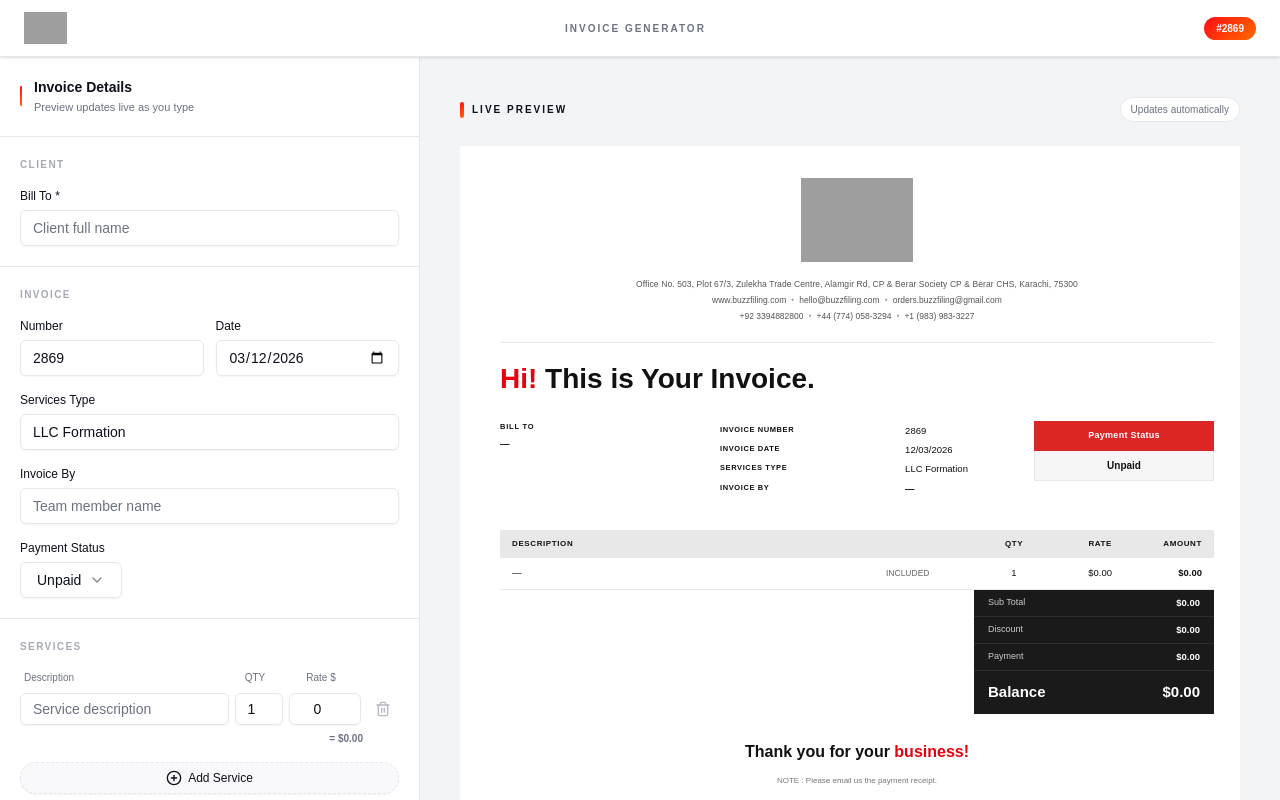
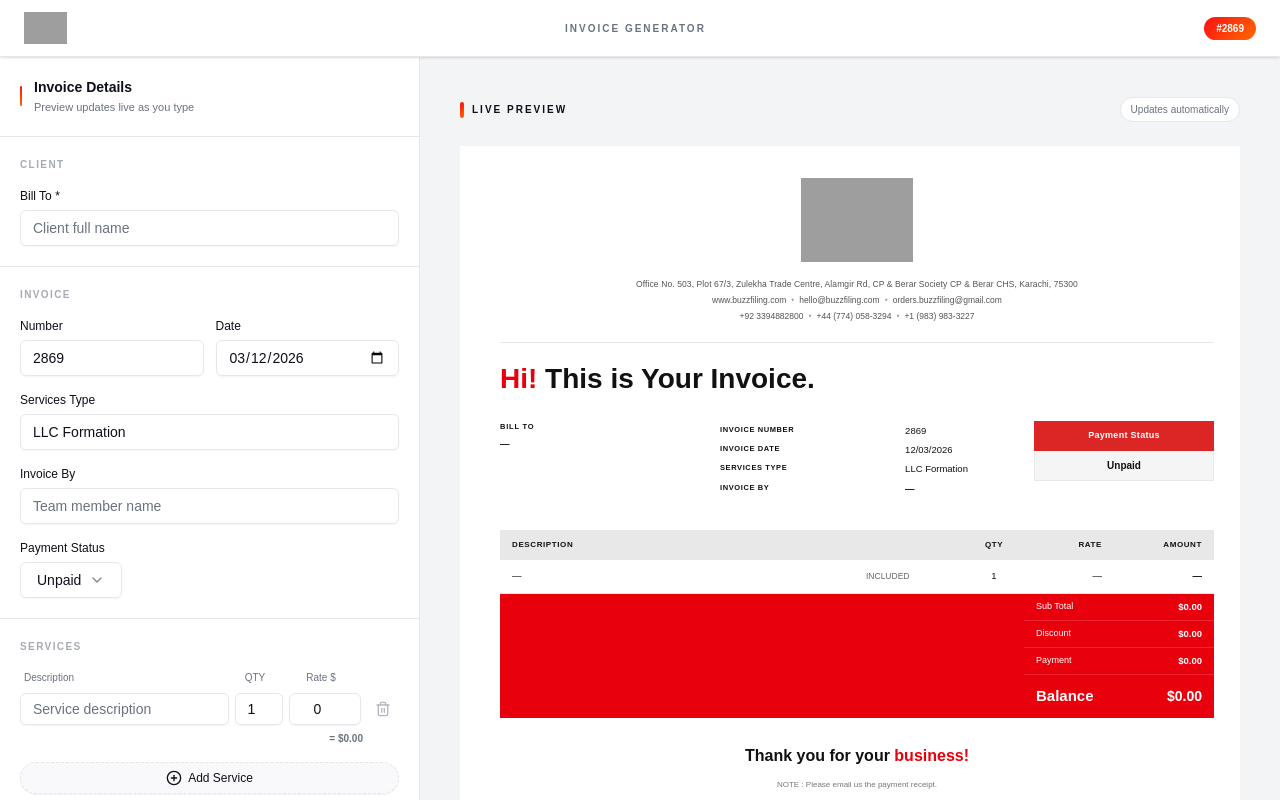
Before and after one commit to UmerSaleemUltra/BuzzFiling-Invoicing-Tool, a Next.js app: page / in a window 1280 px wide. Shown: the top 800 px of the page. Built offline with nearby package versions, Linux system fonts and the light colour scheme; grey boxes are pictures that could not be loaded; a web font is replaced by a local one.

Commit message:
refactor: unify line items and totals table design\n\nCombine line items and totals into a single unified table for consistency.

```diff
--- a/components/invoice-preview.tsx
+++ b/components/invoice-preview.tsx
@@ -250,56 +250,105 @@ const InvoicePreview = forwardRef<HTMLDivElement, InvoicePreviewProps>(({ data }
 
       </div>
 
-      {/* ── LINE ITEMS TABLE ──────────────────────────────────────────────── */}
+      {/* ── LINE ITEMS + TOTALS (unified table) ──────────────────────────── */}
       <div style={{ padding: `18px ${PAD}px 0` }}>
         <table style={{ width: "100%", borderCollapse: "collapse", fontSize: "9.5px" }}>
+
+          {/* Column widths */}
+          <colgroup>
+            <col style={{ width: "auto" }} />
+            <col style={{ width: "110px" }} />
+            <col style={{ width: "60px"  }} />
+            <col style={{ width: "90px"  }} />
+            <col style={{ width: "100px" }} />
+          </colgroup>
+
+          {/* Header */}
           <thead>
             <tr style={{ background: C.headerBg }}>
-              <th style={thStyle({ textAlign: "left" })}>DESCRIPTION</th>
-              <th style={thStyle({ width: "110px" })} />
-              <th style={thStyle({ width: "60px",  textAlign: "center" })}>QTY</th>
-              <th style={thStyle({ width: "80px",  textAlign: "right"  })}>RATE</th>
-              <th style={thStyle({ width: "90px",  textAlign: "right"  })}>AMOUNT</th>
+              <th style={thStyle({ textAlign: "left",   padding: "9px 12px" })}>DESCRIPTION</th>
+              <th style={thStyle({ padding: "9px 12px" })} />
+              <th style={thStyle({ textAlign: "center", padding: "9px 12px" })}>QTY</th>
+              <th style={thStyle({ textAlign: "right",  padding: "9px 12px" })}>RATE</th>
+              <th style={thStyle({ textAlign: "right",  padding: "9px 12px" })}>AMOUNT</th>
             </tr>
           </thead>
+
           <tbody>
+            {/* Line item rows */}
             {data.lineItems.map((item, idx) => {
               const amount = item.qty * item.rate;
               return (
                 <tr key={item.id} style={{ background: idx % 2 === 0 ? C.white : C.rowAlt }}>
-                  <td style={cell({ fontWeight: "500" })}>
+                  <td style={cell({ fontWeight: "500", padding: "9px 12px" })}>
                     {item.description || "—"}
                   </td>
-                  <td style={cell({ color: C.grayText, fontSize: "8.5px" })}>
+                  <td style={cell({ color: C.grayText, fontSize: "8.5px", padding: "9px 12px" })}>
                     {item.rate === 0 ? "INCLUDED" : ""}
                   </td>
-                  <td style={cell({ textAlign: "center" })}>{item.qty}</td>
-                  <td style={cell({ textAlign: "right"  })}>${item.rate.toFixed(2)}</td>
-                  <td style={cell({ textAlign: "right",  fontWeight: "700" })}>${amount.toFixed(2)}</td>
+                  <td style={cell({ textAlign: "center", padding: "9px 12px" })}>{item.qty}</td>
+                  <td style={cell({ textAlign: "right",  padding: "9px 12px" })}>
+                    {item.rate === 0 ? "—" : `$${item.rate.toFixed(0)}`}
+                  </td>
+                  <td style={cell({ textAlign: "right", fontWeight: "700", padding: "9px 12px" })}>
+                    {item.rate === 0 ? "—" : `$${amount.toFixed(0)}`}
+                  </td>
                 </tr>
               );
             })}
-          </tbody>
-        </table>
-      </div>
 
-      {/* ── TOTALS ────────────────────────────────────────────────────────── */}
-      <div style={{ padding: `0 ${PAD}px`, display: "flex", justifyContent: "flex-end" }}>
-        <table style={{ borderCollapse: "collapse", width: "240px", background: C.darkBg }}>
-          <tbody>
+            {/* Totals rows — left 2 cols red bg, right 3 cols red bg */}
             {totalsRows.map(([label, value]) => (
-              <tr key={label}>
-                <td style={{ padding: "6px 14px", fontSize: "9px", color: "#cccccc", borderBottom: `1px solid ${C.darkBorder}`, fontWeight: "400" }}>
+              <tr key={label} style={{ background: C.red }}>
+                <td style={{ padding: "6px 12px", background: C.red }} />
+                <td style={{ padding: "6px 12px", background: C.red }} />
+                <td style={{ padding: "6px 12px", background: C.red }} />
+                <td style={{
+                  padding: "6px 12px",
+                  fontSize: "9px",
+                  color: C.white,
+                  fontWeight: "400",
+                  textAlign: "left",
+                  borderBottom: `1px solid rgba(255,255,255,0.15)`,
+                }}>
                   {label}
                 </td>
-                <td style={{ padding: "6px 14px", fontSize: "9.5px", color: C.white, borderBottom: `1px solid ${C.darkBorder}`, fontWeight: "700", textAlign: "right" }}>
+                <td style={{
+                  padding: "6px 12px",
+                  fontSize: "9.5px",
+                  color: C.white,
+                  fontWeight: "700",
+                  textAlign: "right",
+                  borderBottom: `1px solid rgba(255,255,255,0.15)`,
+                }}>
                   {value}
                 </td>
               </tr>
             ))}
-            <tr>
-              <td style={{ padding: "10px 14px", fontSize: "15px", fontWeight: "900", color: C.white }}>Balance</td>
-              <td style={{ padding: "10px 14px", fontSize: "15px", fontWeight: "900", color: C.white, textAlign: "right" }}>${balance.toFixed(2)}</td>
+
+            {/* Balance row */}
+            <tr style={{ background: C.red }}>
+              <td style={{ padding: "10px 12px", background: C.red }} />
+              <td style={{ padding: "10px 12px", background: C.red }} />
+              <td style={{ padding: "10px 12px", background: C.red }} />
+              <td style={{
+                padding: "10px 12px",
+                fontSize: "15px",
+                fontWeight: "900",
+                color: C.white,
+                textAlign: "left",
+              }}>
+                Balance
+              </td>
+              <td style={{
+                padding: "10px 12px",
+                fontSize: "14px",
+                fontWeight: "900",
+                color: C.white,
+                textAlign: "right",
+              }}>
+                ${balance.toFixed(2)}
+              </td>
             </tr>
           </tbody>
         </table>
```
